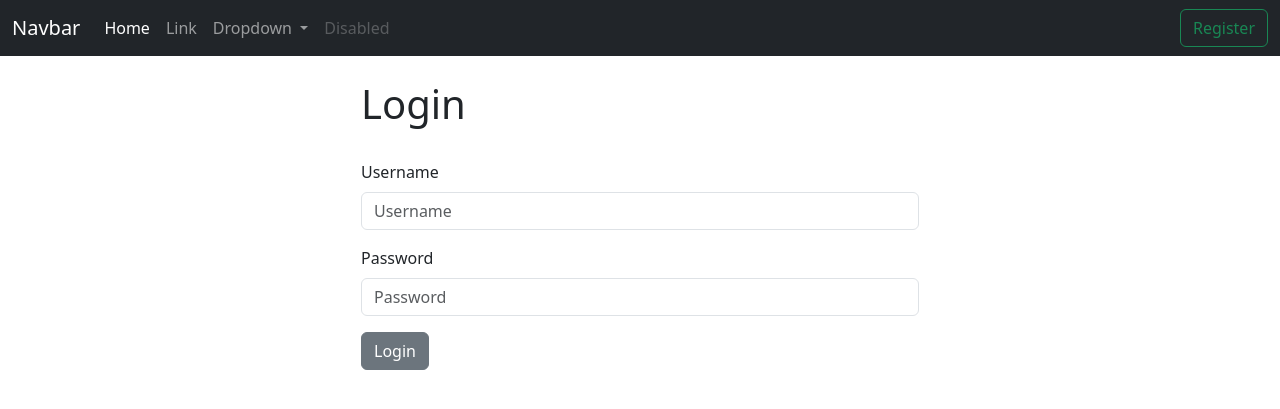
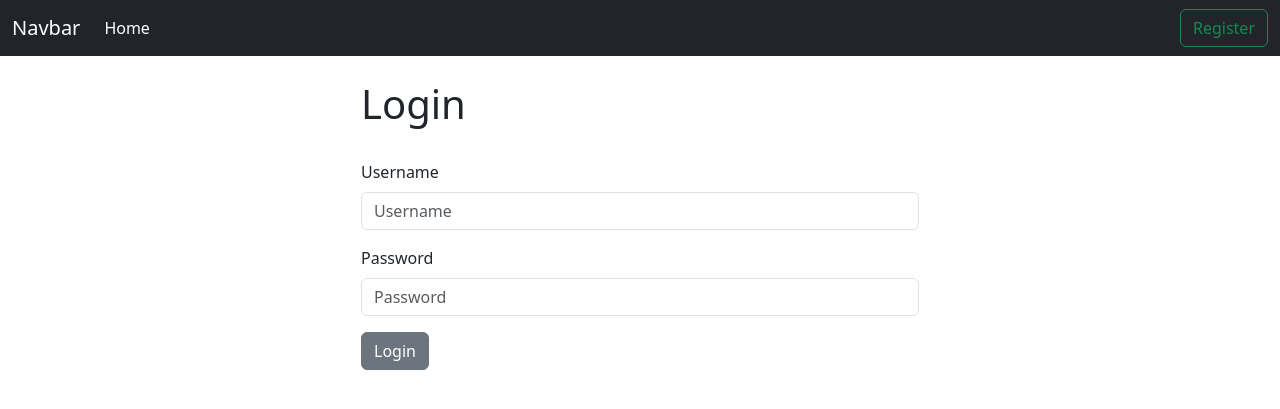
Before and after one commit to RiturajAgrahari/Django-CRUD-WebApp, a Django app: page / in a window 1280 px wide. Shown: the top 409 px of the page. Run offline with Django 5.2, Linux system fonts and the light colour scheme.

Commit message:
some minor changes

```diff
--- a/MyFirstWebApp/templates/home.html
+++ b/MyFirstWebApp/templates/home.html
@@ -1,12 +1,10 @@
 {% extends 'master.html' %}
+
 
 {% block content %}
 
-<!--<div class="col-md-6 offset-md-3">-->
-
 {% if user.is_authenticated %}
 
-<!--    <h1>Records...</h1>-->
 <br/>
 
 <table class="table table-striped table-hover table-bordered">
@@ -39,7 +37,6 @@
           <td>{{ record.created_at }}</td>
         </tr>
       {% endfor%}
-
     {% endif %}
 
   </tbody>
@@ -47,6 +44,8 @@
 
 
 {% else %}
+
+
 <div class="col-md-6 offset-md-3">
 <h1>Login</h1>
 <br>
@@ -56,18 +55,20 @@
   <div class="mb-3">
     <label for="exampleInputEmail1" class="form-label">Username</label>
     <input type="text" class="form-control" id="exampleInputEmail1" aria-describedby="emailHelp"
-           name="username", placeholder="Username" required>
+           name="username" placeholder="Username" required>
   </div>
   <div class="mb-3">
     <label for="exampleInputPassword1" class="form-label">Password</label>
-    <input type="password" class="form-control" id="exampleInputPassword1" name="password", placeholder="Password"
+    <input type="password" class="form-control" id="exampleInputPassword1" name="password" placeholder="Password"
            required>
   </div>
   <button type="submit" class="btn btn-secondary">Login</button>
 </form>
 
-<!--</div>-->
+</div>
+
 
 {% endif %}
 
+
 {% endblock %}
--- a/MyFirstWebApp/templates/navbar.html
+++ b/MyFirstWebApp/templates/navbar.html
@@ -8,23 +8,6 @@
       <ul class="navbar-nav me-auto mb-2 mb-lg-0">
         <li class="nav-item">
           <a class="nav-link active" aria-current="page" href="/">Home</a>
-        </li>
-        <li class="nav-item">
-          <a class="nav-link" href="#">Link</a>
-        </li>
-        <li class="nav-item dropdown">
-          <a class="nav-link dropdown-toggle" href="#" role="button" data-bs-toggle="dropdown" aria-expanded="false">
-            Dropdown
-          </a>
-          <ul class="dropdown-menu">
-            <li><a class="dropdown-item" href="#">Action</a></li>
-            <li><a class="dropdown-item" href="#">Another action</a></li>
-            <li><hr class="dropdown-divider"></li>
-            <li><a class="dropdown-item" href="#">Something else here</a></li>
-          </ul>
-        </li>
-        <li class="nav-item">
-          <a class="nav-link disabled" aria-disabled="true">Disabled</a>
         </li>
       </ul>
 
--- a/MyFirstWebApp/templates/record.html
+++ b/MyFirstWebApp/templates/record.html
@@ -17,6 +17,7 @@
     <p class="card-text"><strong>State: </strong>{{ customer_record.state }}</p>
     <p class="card-text"><strong>Zipcode: </strong>{{ customer_record.zipcode }}</p>
     <p class="card-text"><strong>Created at: </strong>{{ customer_record.created_at }}</p>
+
     <a href="/" class="btn btn-primary">Go Back</a>
     <a href="{% url 'delete_record' customer_record.id%}" class="btn btn-danger">Delete</a>
     <a href="{% url 'update_record' customer_record.id%}" class="btn btn-secondary">Update</a>
--- a/MyFirstWebApp/views.py
+++ b/MyFirstWebApp/views.py
@@ -9,19 +9,19 @@ from .models import Records
 def home(request):
     records = Records.objects.all()
 
-
     # Check to see if logging in
     if request.method == "POST":
         username = request.POST['username']
         password = request.POST['password']
         # Authenticate
         user = authenticate(request, username=username, password=password)
+
         if user is not None:
             login(request, user)
-            messages.success(request, "You Have Been Logged In!")
+            messages.success(request, "You Have Been Successfuly Logged In!")
             return redirect('home')
         else:
-            messages.success(request, "Their Was An Error Logging In, Please Try Again...")
+            messages.success(request, "You Filled Wrong Credentials...")
             return redirect('home')
     else:
         return render(request, 'home.html', {'records': records})
```
